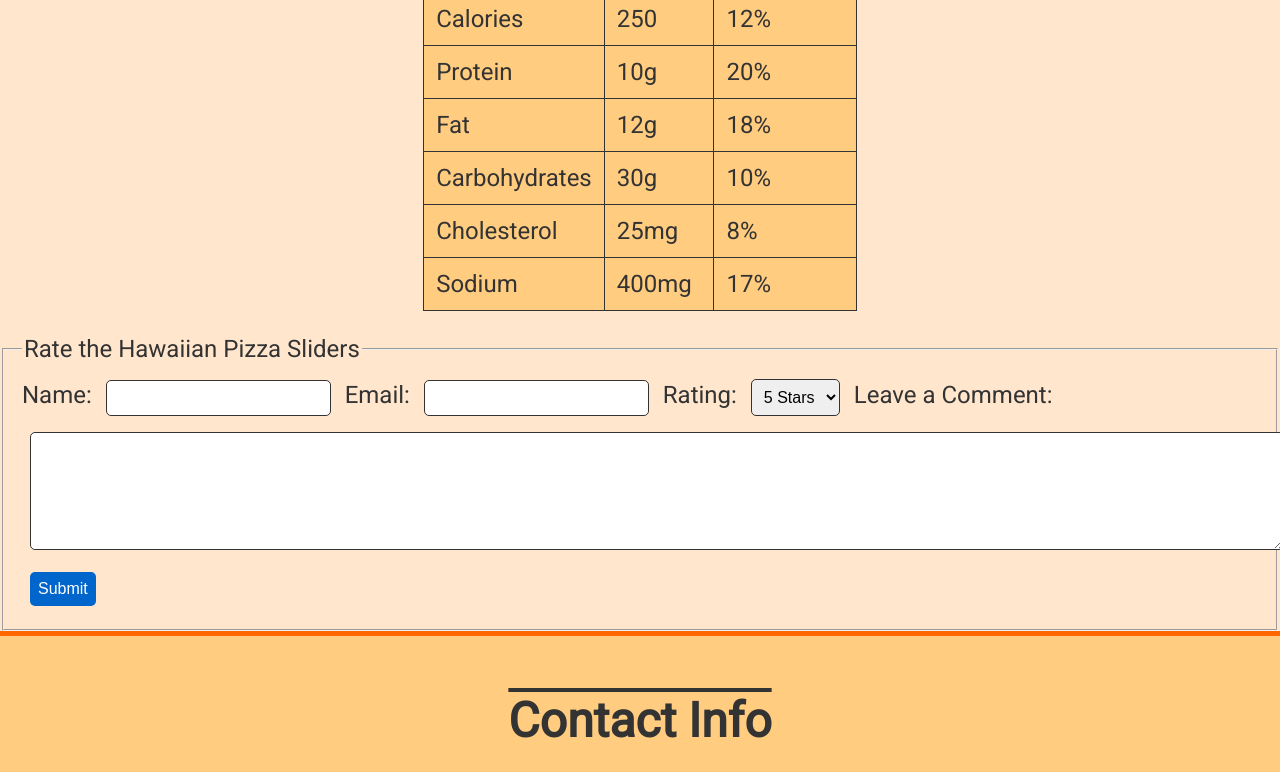
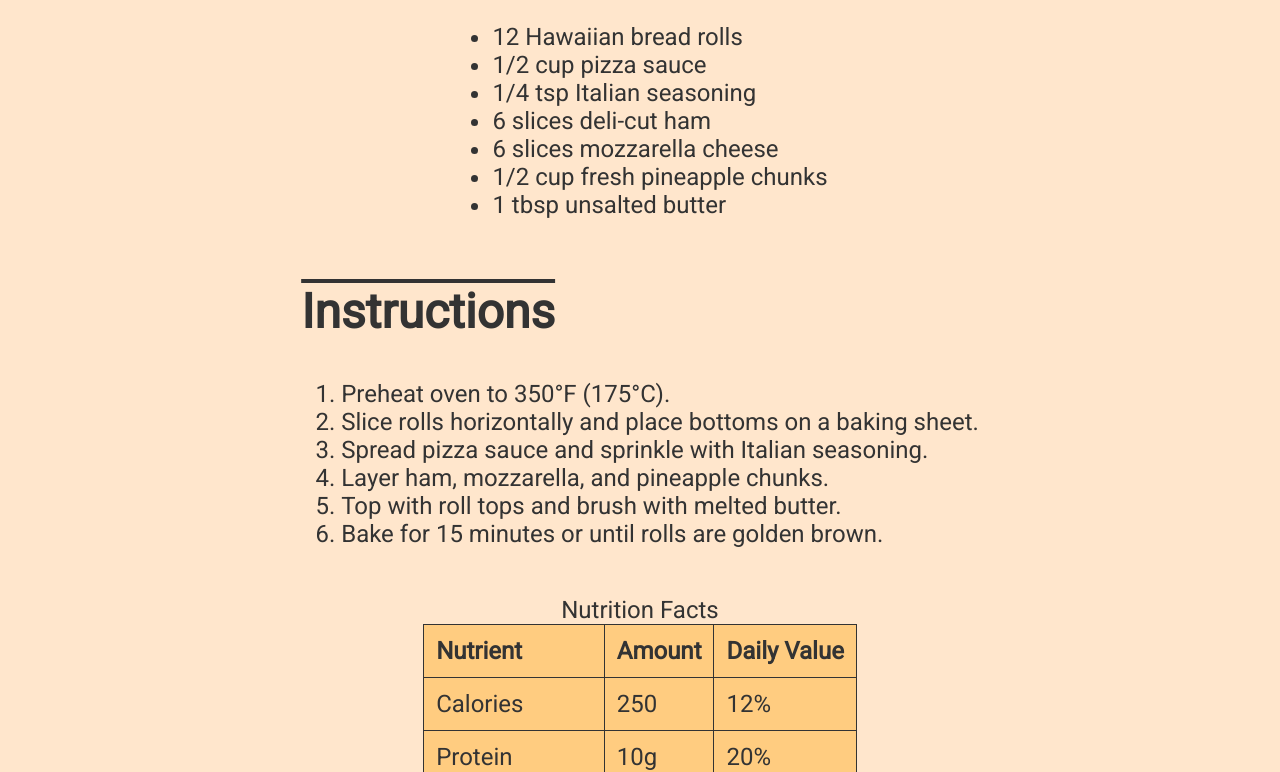
Before and after one commit to tabiangel/tabithaangel26, a plain HTML site: page index.html in a window 1280 px wide. Shown: the part 427-1199 px from the top of the page. Drawn offline with Linux system fonts and the light colour scheme; files that its build step writes are made by us from their sources.

Commit message:
Add files via upload

```diff
--- a/index.html
+++ b/index.html
@@ -107,6 +107,33 @@
         </figure>
     </header>
 
+    <!-- Ingredients Section -->
+    <section id="ingredients">
+        <h2>Ingredients</h2>
+        <ul>
+            <li>12 Hawaiian bread rolls</li>
+            <li>1/2 cup pizza sauce</li>
+            <li>1/4 tsp Italian seasoning</li>
+            <li>6 slices deli-cut ham</li>
+            <li>6 slices mozzarella cheese</li>
+            <li>1/2 cup fresh pineapple chunks</li>
+            <li>1 tbsp unsalted butter</li>
+        </ul>
+    </section>
+
+    <!-- Instructions Section -->
+    <section id="instructions">
+        <h2>Instructions</h2>
+        <ol>
+            <li>Preheat oven to 350°F (175°C).</li>
+            <li>Slice rolls horizontally and place bottoms on a baking sheet.</li>
+            <li>Spread pizza sauce and sprinkle with Italian seasoning.</li>
+            <li>Layer ham, mozzarella, and pineapple chunks.</li>
+            <li>Top with roll tops and brush with melted butter.</li>
+            <li>Bake for 15 minutes or until rolls are golden brown.</li>
+        </ol>
+    </section>
+
     <!-- Nutrition Facts Table -->
     <section>
         <table id="nutrition-facts">
```
